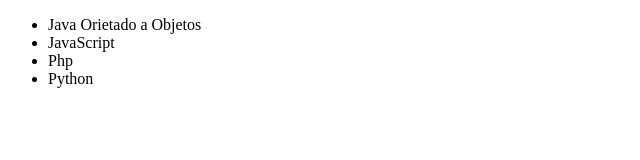
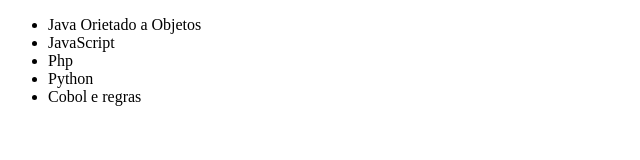
Before and after one commit to Sandro0330/CursoGitAlura, a plain HTML site: page index.html in a window 1280 px wide. Shown: the whole page, without its empty margins (0-640 px from the left). Drawn offline with Linux system fonts and the light colour scheme.

Commit message:
Incluindo um curso de Cobol

```diff
--- a/index.html
+++ b/index.html
@@ -11,7 +11,7 @@
 			<li>JavaScript</li>
 			<li>Php</li>
 			<li>Python</li>
-
+			<li>Cobol e regras</li>
 		</ul>
 	</body>
 
```
